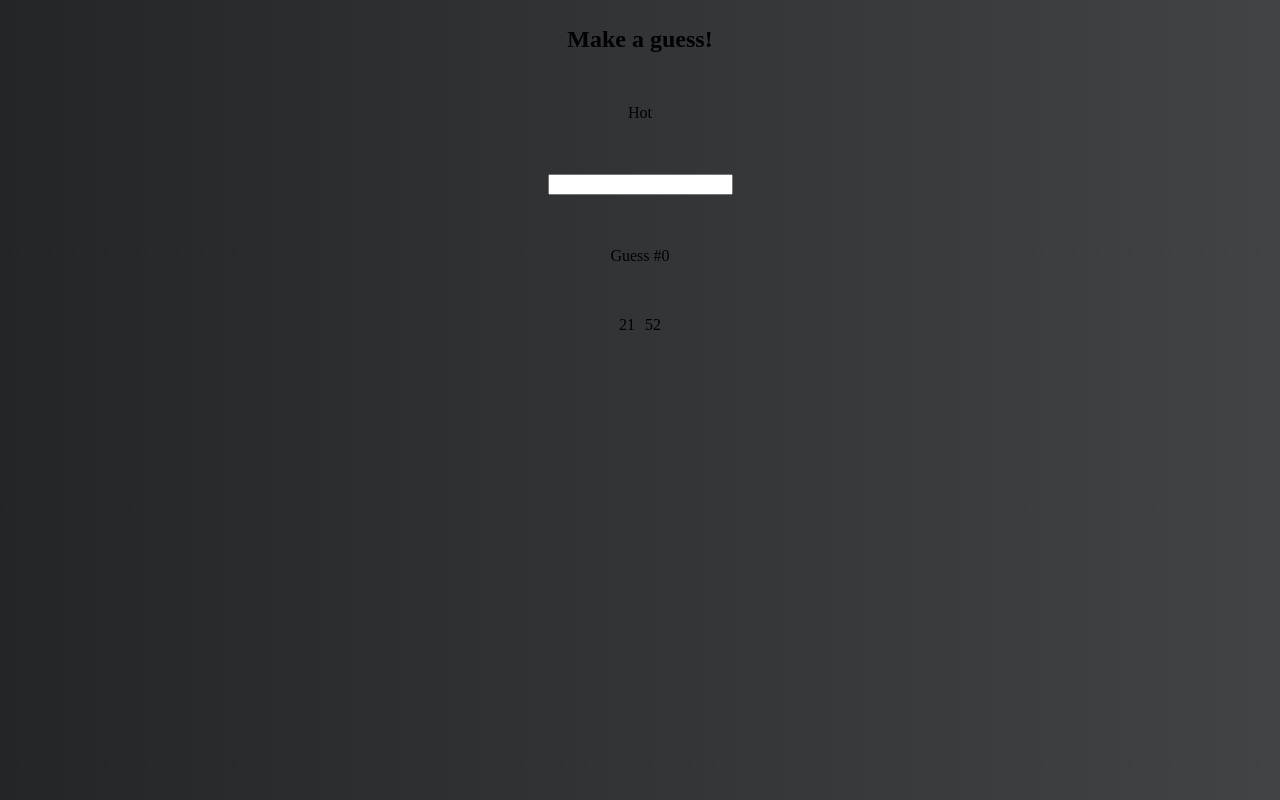
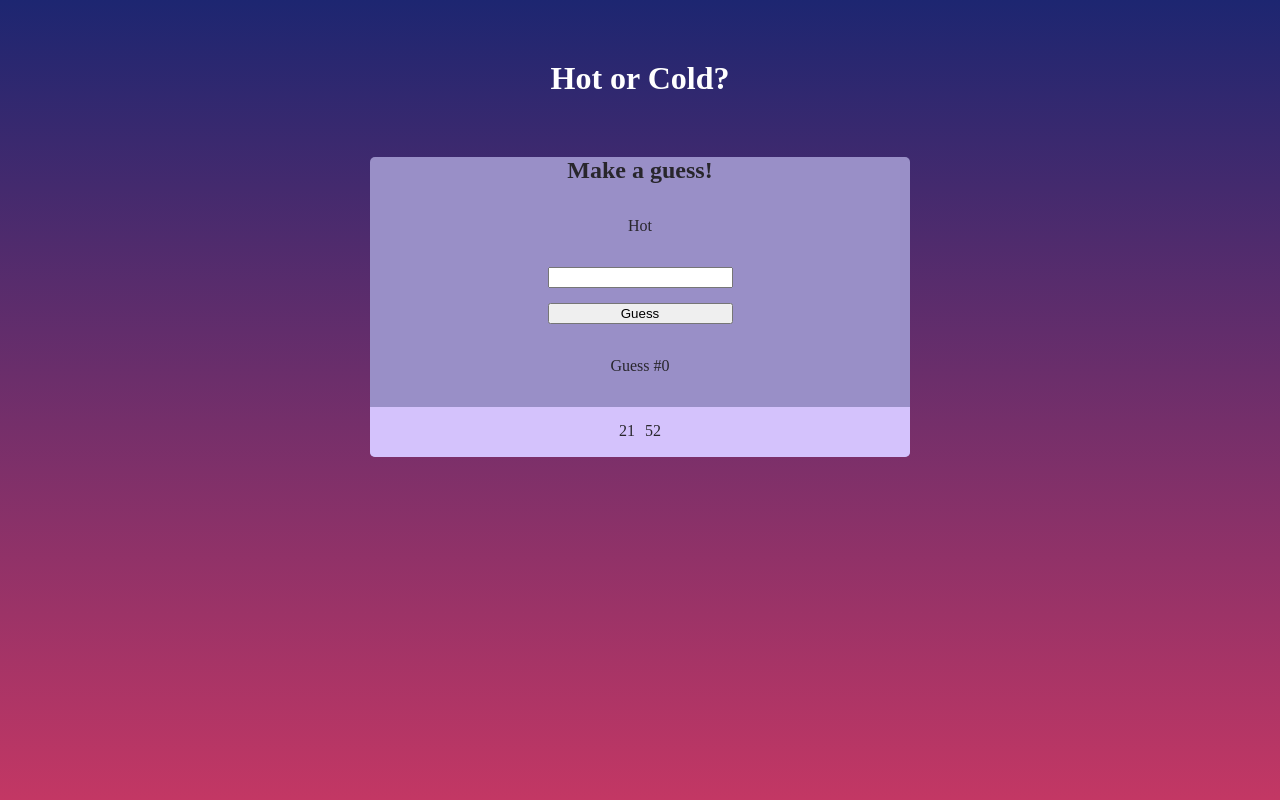
Before and after one commit to mikebcbc/hot-cold-game, a React (Create React App) app: page / in a window 1280 px wide. Built offline with nearby package versions, Linux system fonts and the light colour scheme.

Commit message:
Basic color scheme and styles

```diff
--- a/src/components/App.css
+++ b/src/components/App.css
@@ -1,3 +1,9 @@
 .App {
   margin: 0 auto;
+  text-align: center;
 }
+
+h1 {
+	padding: 60px 0;
+	color: white;
+}
--- a/src/components/App.js
+++ b/src/components/App.js
@@ -7,6 +7,7 @@ class App extends Component {
   render() {
     return (
       <div className="App">
+      	<h1>Hot or Cold?</h1>
         <Guesser />
       </div>
     );
--- a/src/components/GuessInput.css
+++ b/src/components/GuessInput.css
@@ -0,0 +1,5 @@
+.guess-input {
+  display: flex;
+  flex-direction: column; }
+  .guess-input button {
+    margin-top: 15px; }
--- a/src/components/GuessInput.js
+++ b/src/components/GuessInput.js
@@ -6,6 +6,7 @@ class GuessInput extends Component {
     return (
       <div className="guess-input">
         <input name="guess" type="text" />
+        <button type="submit" for="guess">Guess</button>
       </div>
     );
   }
--- a/src/components/GuessInput.scss
+++ b/src/components/GuessInput.scss
@@ -0,0 +1,7 @@
+.guess-input {
+	display: flex;
+	flex-direction: column;
+	button {
+		margin-top: 15px;
+	}
+}
--- a/src/components/Guesser.css
+++ b/src/components/Guesser.css
@@ -1,11 +1,14 @@
 .guesser {
+  color: #28262C;
   max-width: 540px;
-  height: 360px;
+  border-radius: 5px;
+  background-color: #998FC7;
+  height: 300px;
   margin: 0 auto;
   display: flex;
   flex-direction: column;
   text-align: center;
-  justify-content: space-around;
+  justify-content: space-between;
   align-items: center; }
   .guesser ul {
     list-style-type: none;
@@ -14,3 +17,9 @@
     .guesser ul li {
       display: inline-block;
       margin: 0 5px; }
+  .guesser .guess-history {
+    background: #D4C2FC;
+    width: 100%;
+    height: 50px;
+    border-radius: 0 0 5px 5px;
+    padding: 15px 0; }
--- a/src/components/Guesser.scss
+++ b/src/components/Guesser.scss
@@ -1,11 +1,14 @@
 .guesser {
+	color: #28262C;
 	max-width: 540px;
-	height: 360px;
+	border-radius: 5px;
+	background-color: #998FC7;
+	height: 300px;
 	margin: 0 auto;
 	display: flex;
 	flex-direction: column;
 	text-align: center;
-	justify-content: space-around;
+	justify-content: space-between;
 	align-items: center;
 	ul {
 		list-style-type: none;
@@ -16,4 +19,11 @@
 			margin: 0 5px;
 		}
 	}
+	.guess-history {
+		background: #D4C2FC;
+		width: 100%;
+		height: 50px;
+		border-radius: 0 0 5px 5px;
+		padding: 15px 0;
+	}
 }
--- a/src/index.css
+++ b/src/index.css
@@ -1,9 +1,12 @@
+* {
+	box-sizing: border-box;
+}
+
 body {
   width: 100vw;
   height: 100vh;
   margin: 0;
-  background: #232526;
-  background: linear-gradient(to right, #232526, #414345);
+  background: linear-gradient(to top, #c33764, #1d2671);
 }
 
 h1, h2, h3, h4, h5, h6 {
```
